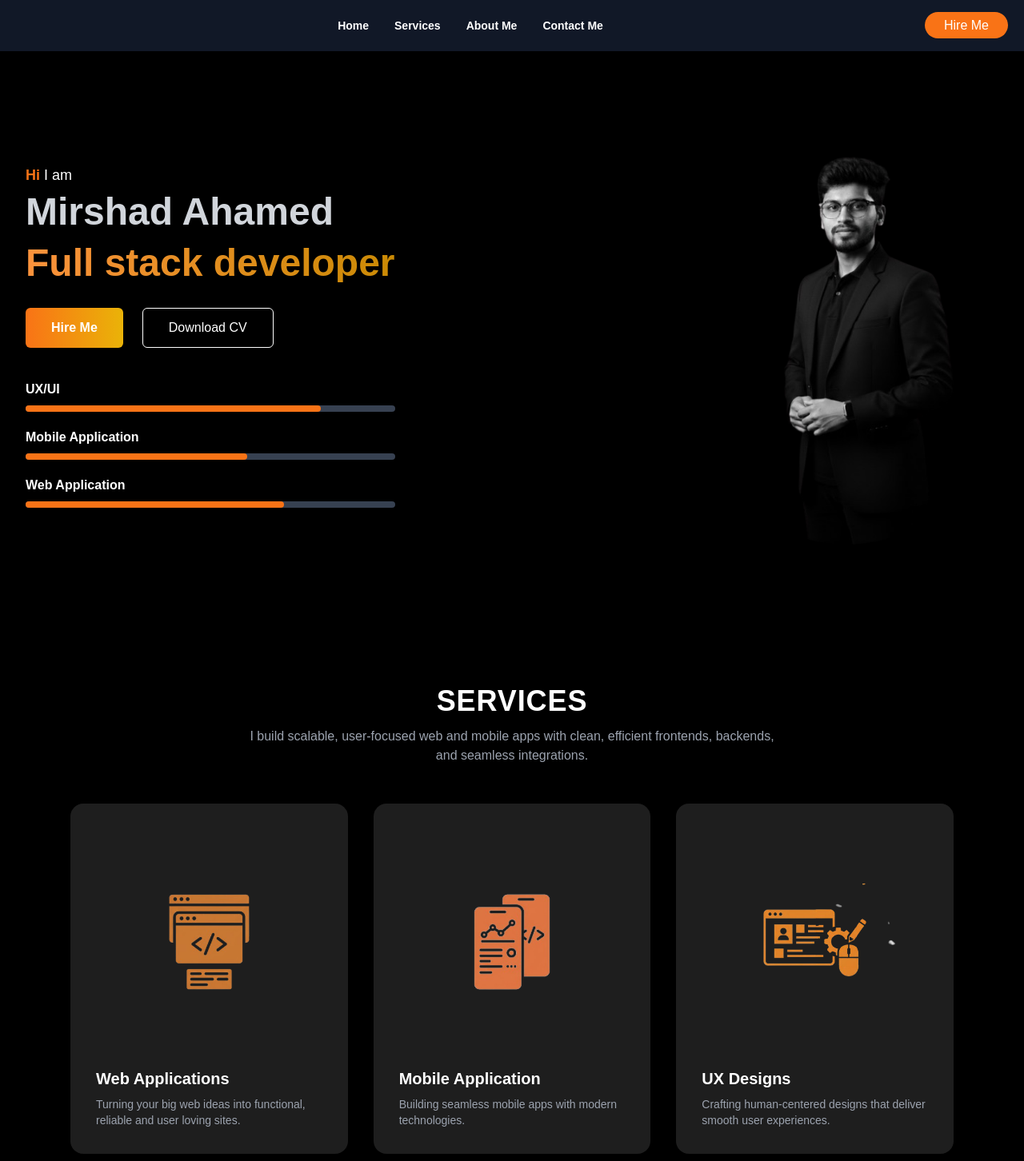
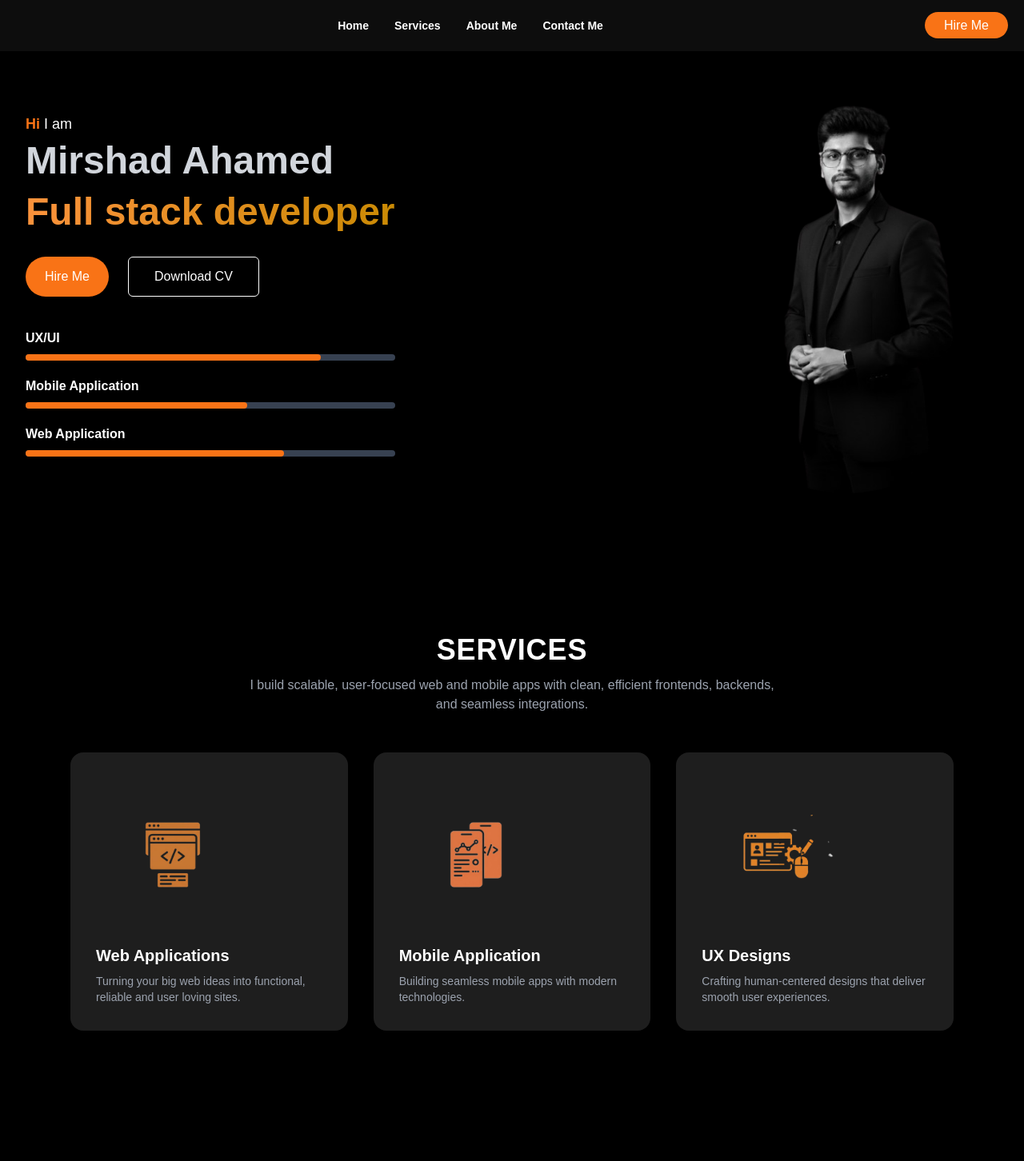
Before and after one commit to mirshadahamed/portfolio_Mirshad, a Next.js app in the folder portfolio/: page / in a window 1280 px wide. Shown: the top 1452 px of the page at 80% size. Built offline with nearby package versions, Linux system fonts and the light colour scheme.

Commit message:
error fixed

```diff
--- a/portfolio/src/app/components/Header.jsx
+++ b/portfolio/src/app/components/Header.jsx
@@ -10,7 +10,7 @@ const Header = () => {
   };
 
   return (
-    <header className="bg-gray-900 text-white p-5 flex justify-between items-center">
+    <header className="bg-gray-900 text-white p-5 flex justify-between items-center fixed top-0 left-0 w-full z-50 backdrop-blur-md bg-white/5">
 
 
       {/* Hamburger Menu for Mobile */}
@@ -57,7 +57,7 @@ const Header = () => {
       <div className="flex items-center md:block">
   <a
     href="#hire-me"
-          className="bg-orange-500 text-white py-2 px-6 rounded-full hover:bg-orange-600 transition duration-300"
+    className="bg-orange-500 text-white py-2 px-6 rounded-full hover:bg-orange-600 hover:shadow-xl hover:shadow-orange-500/50 transition-all duration-300 transform active:scale-95"
   >
     Hire Me
   </a>
--- a/portfolio/src/app/components/Hero.jsx
+++ b/portfolio/src/app/components/Hero.jsx
@@ -35,7 +35,8 @@ export default function HeroSection() {
 
         {/* Buttons with hover animations */}
         <div className="mt-8 flex gap-6 justify-center md:justify-start">
-          <button className="bg-gradient-to-r from-orange-500 to-yellow-500 py-3 px-8 rounded-md font-semibold hover:opacity-90 transition-all duration-300">
+          <button  className="bg-orange-500 text-white py-2 px-6 rounded-full hover:bg-orange-600 hover:shadow-xl hover:shadow-orange-500/50 transition-all duration-300 transform active:scale-95"
+>
             Hire Me
           </button>
           <button className="border border-white py-3 px-8 rounded-md hover:bg-white hover:text-black transition-all duration-300">
--- a/portfolio/src/app/components/Services.jsx
+++ b/portfolio/src/app/components/Services.jsx
@@ -19,11 +19,10 @@ export default function Services() {
         </p>
       </div>
 
-      {/* Service Cards */}
      <div className="grid grid-cols-1 sm:grid-cols-2 lg:grid-cols-3 gap-8 max-w-6xl mx-auto px-6">
   {/* Card 1 */}
-        <div className="bg-[#1e1e1e] p-8 rounded-2xl hover:scale-105 transition-transform">
-          <Image src={img} alt="Web Development" className="w-200 h-200 mb-4" />
+  <div className="bg-[#1e1e1e] p-8 rounded-2xl hover:scale-105 transition-transform hover:shadow-2xl hover:shadow-orange-500/50">
+    <Image src={img} alt="Web Development" className="w-48 h-48 mb-4 object-cover rounded-full" />
     <h3 className="text-xl font-bold mb-2">Web Applications</h3>
     <p className="text-gray-400 text-sm">
       Turning your big web ideas into functional, reliable and user loving sites.
@@ -31,8 +30,8 @@ export default function Services() {
   </div>
 
   {/* Card 2 */}
-        <div className="bg-[#1e1e1e] p-8 rounded-2xl hover:scale-105 transition-transform">
-          <Image src={img1} alt="Mobile Development" className="w-200 h-200 mb-4" />
+  <div className="bg-[#1e1e1e] p-8 rounded-2xl hover:scale-105 transition-transform hover:shadow-2xl hover:shadow-orange-500/50">
+    <Image src={img1} alt="Mobile Development" className="w-48 h-48 mb-4 object-cover rounded-full" />
     <h3 className="text-xl font-bold mb-2">Mobile Application</h3>
     <p className="text-gray-400 text-sm">
       Building seamless mobile apps with modern technologies.
@@ -40,8 +39,8 @@ export default function Services() {
   </div>
 
   {/* Card 3 */}
-        <div className="bg-[#1e1e1e] p-8 rounded-2xl hover:scale-105 transition-transform">
-          <Image src={img2} alt="UI/UX Design" className="w-200 h-200 mb-4" />
+  <div className="bg-[#1e1e1e] p-8 rounded-2xl hover:scale-105 transition-transform hover:shadow-2xl hover:shadow-orange-500/50">
+    <Image src={img2} alt="UI/UX Design" className="w-48 h-48 mb-4 object-cover rounded-full" />
     <h3 className="text-xl font-bold mb-2">UX Designs</h3>
     <p className="text-gray-400 text-sm">
       Crafting human-centered designs that deliver smooth user experiences.
```
Lines whose indentation alone changed are shown as unchanged.
